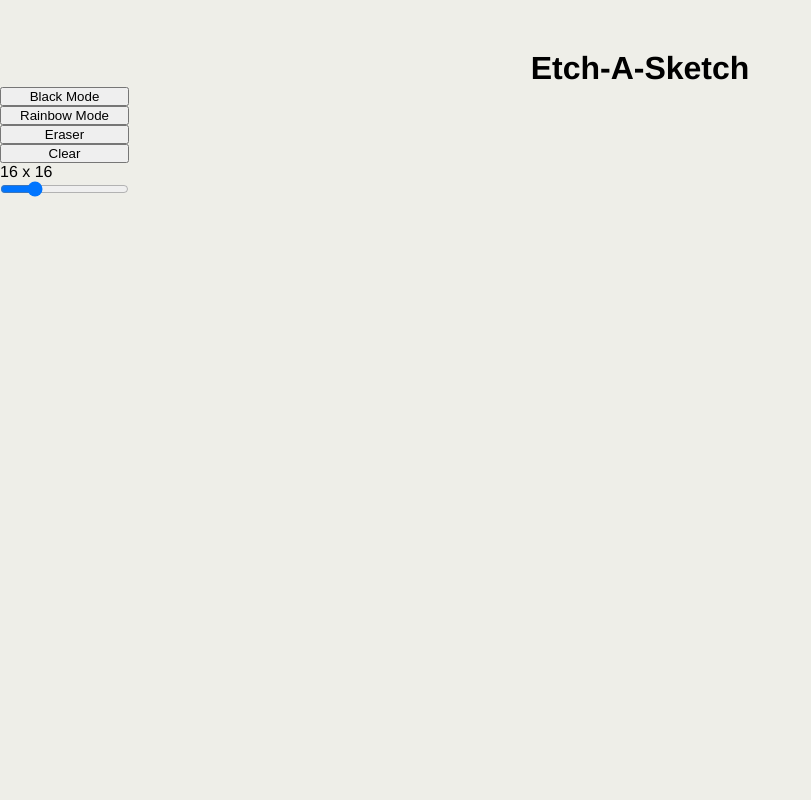
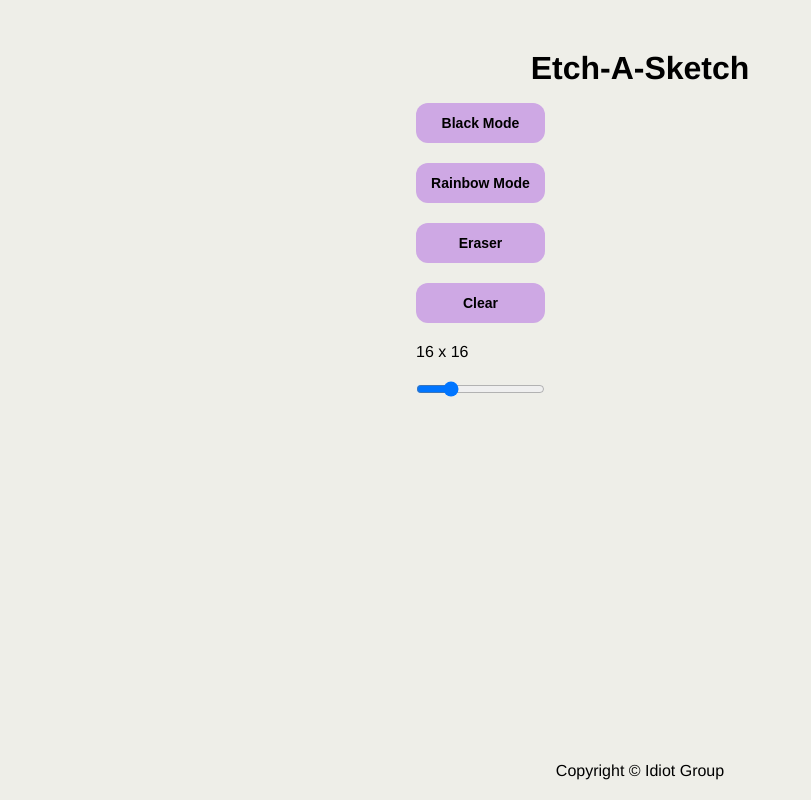
Before and after one commit to dustinmclean/etch-a-sketch, a plain HTML site: page index.html in a window 1280 px wide. Shown: the whole page, without its empty margins (0-811 px from the left). Drawn offline with Linux system fonts and the light colour scheme.

Commit message:
add some css styles for general layout and appearance

```diff
--- a/index.html
+++ b/index.html
@@ -15,10 +15,10 @@
     <main class="main">
 
         <div class="sidebar">
-            <button class="black-btn">Black Mode</button>
-            <button class="rainbow-btn">Rainbow Mode</button>
-            <button class="eraser-btn">Eraser</button>
-            <button class="clear-btn">Clear</button>
+            <button class="black-btn btn">Black Mode</button>
+            <button class="rainbow-btn btn">Rainbow Mode</button>
+            <button class="eraser-btn btn">Eraser</button>
+            <button class="clear-btn btn">Clear</button>
             <div id="sizeValue" class="size-value">16 x 16</div>
             <input id="sizeSlider" type="range" value="16" min="1" max="64"/>
         </div>
@@ -28,6 +28,12 @@
 
 
     </main>
+    <footer class="footer">
+        <p>
+            Copyright © Idiot Group
+        </p>
+
+    </footer>
 
 </body>
 </html>
--- a/style.css
+++ b/style.css
@@ -21,6 +21,8 @@ body {
     min-height: 100vh;
 }
 
+/* --- HEADER --- */
+
 header {
     display: flex;
     margin-top: 20px;
@@ -32,13 +34,52 @@ h1 {
     margin-top: 30px;
 }
 
+/* --- FOOTER --- */
+
+.footer {
+    display: flex;
+    justify-content: center;
+    align-items: center;
+    margin-bottom: 20px;
+
+}
+
+
+
+/* --- MAIN --- */
+
 .main {
     display: flex;
-    flex: 0 1 auto;
+    flex: 1;
+    margin-left: 400px;
+
 }
 
 .sidebar {
     display: flex;
     flex-direction: column;
+    padding: 16px;
+    gap: 20px;
 
 }
+
+    /* --- CSS --- */
+
+
+  .btn {
+    background-color: #cea8e4;
+    height: 40px;
+    border: none;
+    border-radius: 12px;
+    font-size: 14px;
+    font-weight: 600;
+
+  }
+
+  .btn:active {
+    background-color: #b688d0;
+  }
+
+  #sizeSlider {
+    background-color: aqua;
+  }
```
